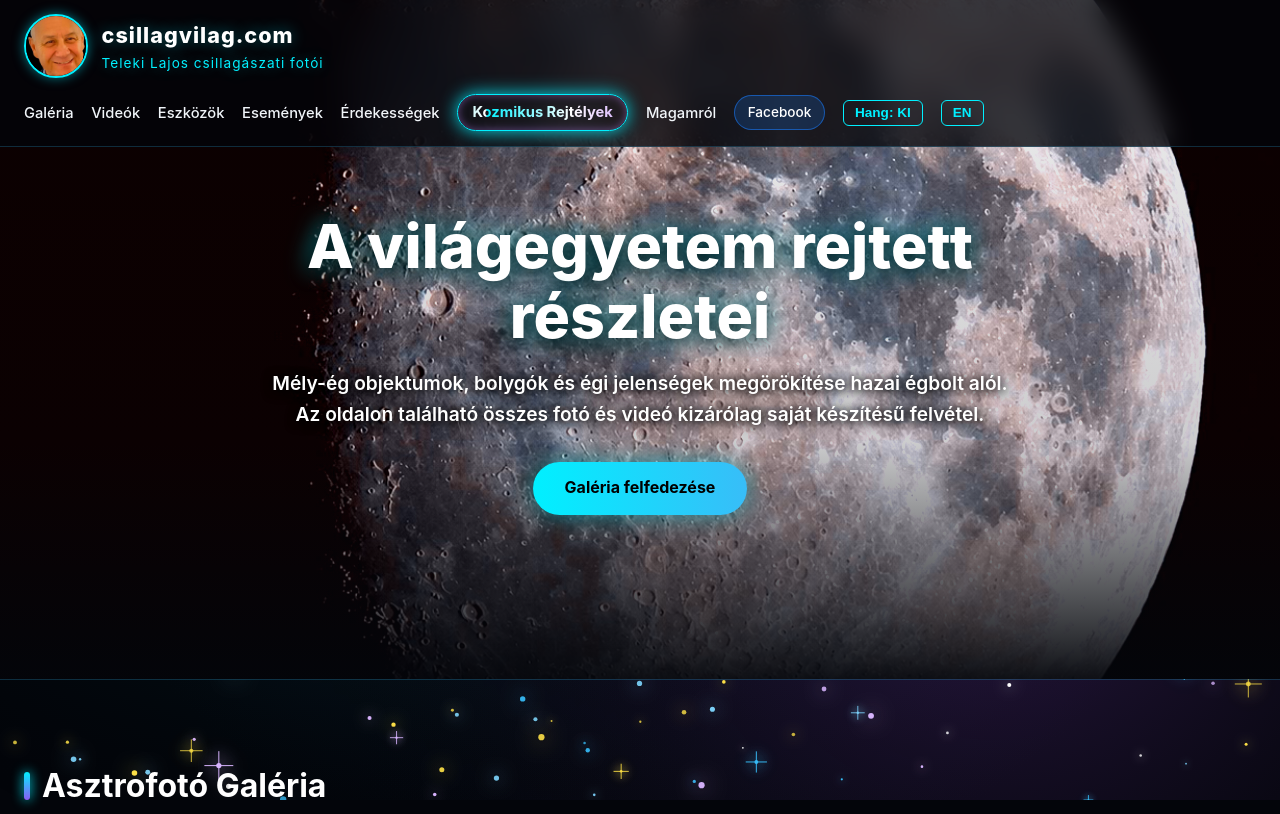
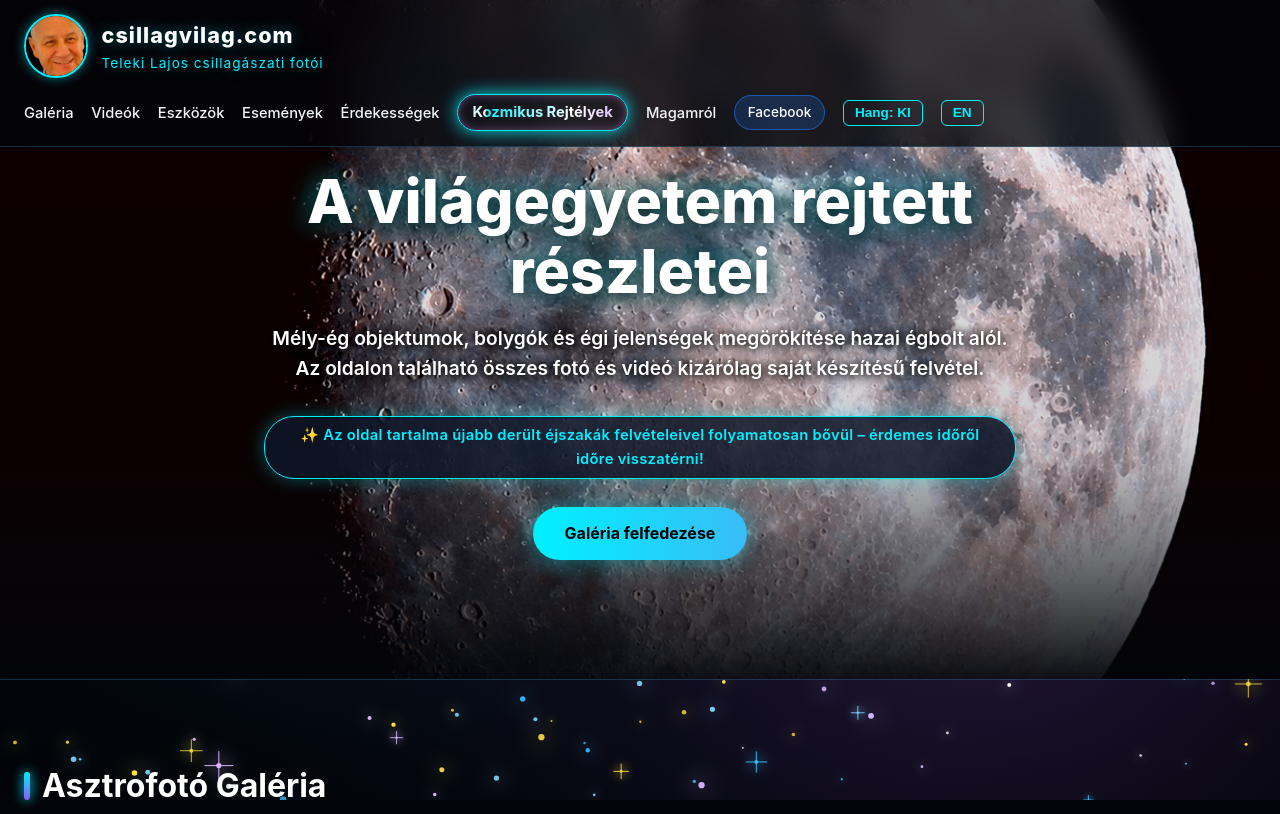
Before and after one commit to LSTHUN111/csillagvilag, a plain HTML site: page index.html in a window 1280 px wide. Shown: the top 814 px of the page. Drawn offline with Linux system fonts and the light colour scheme; animation ran at ten frames a second.

Commit message:
Add files via upload

```diff
--- a/index.html
+++ b/index.html
@@ -103,6 +103,19 @@
     50% { box-shadow: 0 0 18px rgba(0, 240, 255, 0.9), inset 0 0 8px rgba(192, 132, 252, 0.45); }
 }
 
+.update-badge {
+    display: inline-block;
+    margin-bottom: 1.75rem;
+    padding: 0.45rem 1.2rem;
+    border-radius: 30px;
+    background: rgba(15, 23, 42, 0.85);
+    border: 1px solid var(--accent);
+    color: var(--accent);
+    font-size: 0.92rem;
+    font-weight: 600;
+    letter-spacing: 0.3px;
+    box-shadow: 0 0 18px rgba(0, 240, 255, 0.35);
+}
 
     </style>
 </head>
@@ -141,6 +154,8 @@
     <div class="hero-content">
         <h1 data-hu="A világegyetem rejtett részletei" data-en="Hidden Details of the Universe">A világegyetem rejtett részletei</h1>
         <p data-hu="Mély-ég objektumok, bolygók és égi jelenségek megörökítése hazai égbolt alól. Az oldalon található összes fotó és videó kizárólag saját készítésű felvétel." data-en="Capturing deep-sky objects, planets, and celestial phenomena under the night sky. All photos and videos on this site are exclusively captured by me.">Mély-ég objektumok, bolygók és égi jelenségek megörökítése hazai égbolt alól. Az oldalon található összes fotó és videó kizárólag saját készítésű felvétel.</p>
+<div class="update-badge" data-hu="✨ Az oldal tartalma újabb derült éjszakák felvételeivel folyamatosan bővül – érdemes időről időre visszatérni!" data-en="✨ New astrophotography and videos are added regularly after clear nights – be sure to check back often!">✨ Az oldal tartalma újabb derült éjszakák felvételeivel folyamatosan bővül – érdemes időről időre visszatérni!</div><br>
+
         <a href="#galeria" class="cta-btn" data-hu="Galéria felfedezése" data-en="Explore Gallery">Galéria felfedezése</a>
     </div>
 </div>
```
